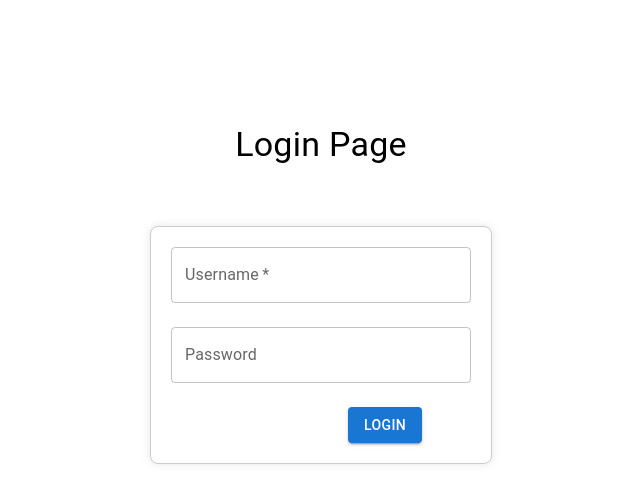
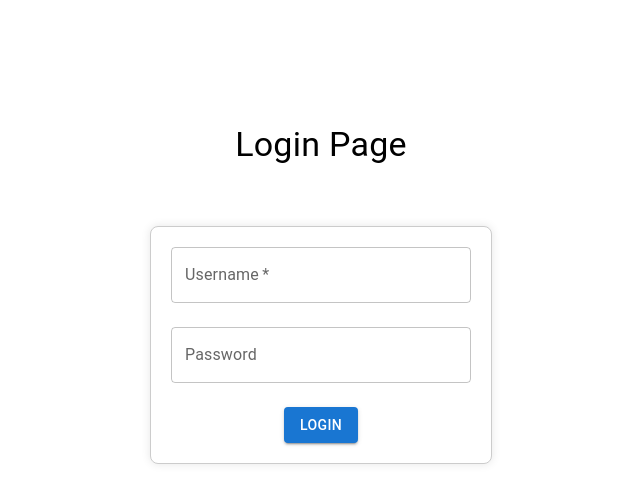
Before and after one commit to jawdonchan/CRUD, a React (Create React App) app in the folder client/: page / in a window 1280 px wide. Shown: the top 502 px of the page, without its empty margins (319-959 px from the left). Built offline with nearby package versions, Linux system fonts and the light colour scheme.

Commit message:
Update login.jsx

```diff
--- a/client/src/pages/user/login.jsx
+++ b/client/src/pages/user/login.jsx
@@ -79,8 +79,8 @@ function Login() {
               onChange={(e) => setPassword(e.target.value)}
             />
             <Stack direction="row" spacing={8}>
-              <Button className="guestbtn" >
-              </Button>
+              {/* <Button className="guestbtn" >
+              </Button> */}
               <Button className="loginbtn" variant="contained" type="submit">
                 Login
               </Button>
```
